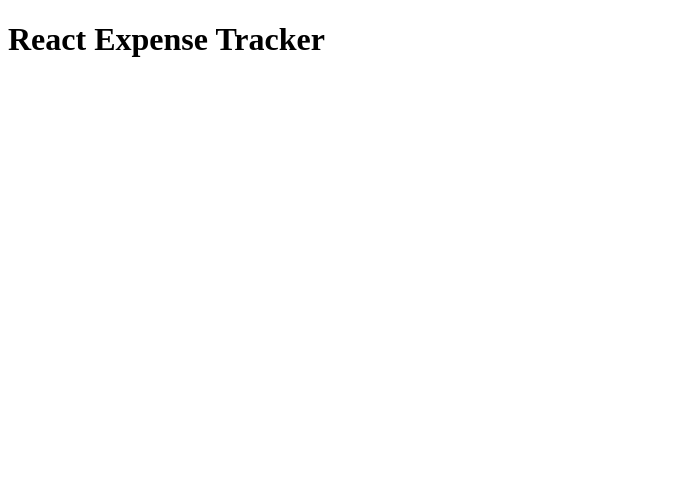
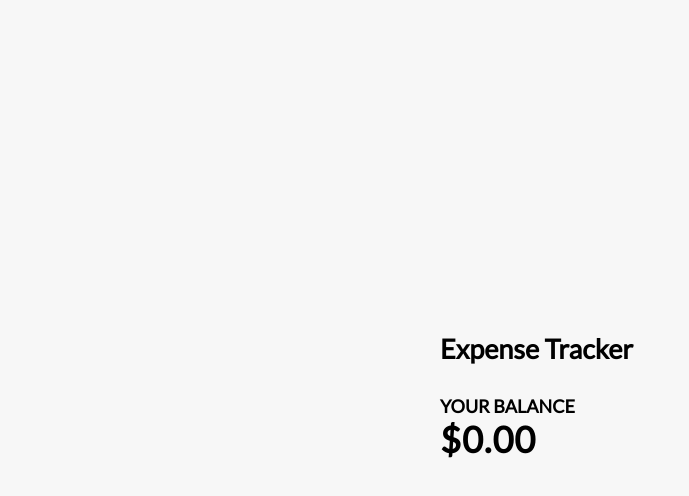
Before and after one commit to samimunir/Projects, a React (Create React App) app in the folder React Expense Tracker/expense-tracker-react/: page / in a window 1280 px wide. Shown: the top 496 px of the page, without its empty margins (0-689 px from the left). Built offline with nearby package versions, Linux system fonts and the light colour scheme.

Commit message:
building out Header, Balance, and IncomeExpenses components

```diff
--- a/React Expense Tracker/expense-tracker-react/src/App.css
+++ b/React Expense Tracker/expense-tracker-react/src/App.css
@@ -0,0 +1,152 @@
+@import url('https://fonts.googleapis.com/css?family=Lato&display=swap');
+
+:root {
+  --box-shadow: 0 1px 3px rgba(0, 0, 0, 0.12), 0 1px 2px rgba(0, 0, 0, 0.24);
+}
+
+* {
+  box-sizing: border-box;
+}
+
+body {
+  background-color: #f7f7f7;
+  display: flex;
+  flex-direction: column;
+  align-items: center;
+  justify-content: center;
+  min-height: 100vh;
+  margin: 0;
+  font-family: 'Lato', sans-serif;
+  font-size: 18px;
+}
+
+.container {
+  margin: 30px auto;
+  width: 400px;
+}
+
+h1 {
+  letter-spacing: 1px;
+  margin: 0;
+}
+
+h3 {
+  border-bottom: 1px solid #bbb;
+  padding-bottom: 10px;
+  margin: 40px 0 10px;
+}
+
+h4 {
+  margin: 0;
+  text-transform: uppercase;
+}
+
+.inc-exp-container {
+  background-color: #fff;
+  box-shadow: var(--box-shadow);
+  padding: 20px;
+  display: flex;
+  justify-content: space-between;
+  margin: 20px 0;
+}
+
+.inc-exp-container > div {
+  flex: 1;
+  text-align: center;
+}
+
+.inc-exp-container > div:first-of-type {
+  border-right: 1px solid #dedede;
+}
+
+.money {
+  font-size: 20px;
+  letter-spacing: 1px;
+  margin: 5px 0;
+}
+
+.money.plus {
+  color: #2ecc71;
+}
+
+.money.minus {
+  color: #c0392b;
+}
+
+label {
+  display: inline-block;
+  margin: 10px 0;
+}
+
+input[type='text'],
+input[type='number'] {
+  border: 1px solid #dedede;
+  border-radius: 2px;
+  display: block;
+  font-size: 16px;
+  padding: 10px;
+  width: 100%;
+}
+
+.btn {
+  cursor: pointer;
+  background-color: #9c88ff;
+  box-shadow: var(--box-shadow);
+  color: #fff;
+  border: 0;
+  display: block;
+  font-size: 16px;
+  margin: 10px 0 30px;
+  padding: 10px;
+  width: 100%;
+}
+
+.btn:focus,
+.delete-btn:focus {
+  outline: 0;
+}
+
+.list {
+  list-style-type: none;
+  padding: 0;
+  margin-bottom: 40px;
+}
+
+.list li {
+  background-color: #fff;
+  box-shadow: var(--box-shadow);
+  color: #333;
+  display: flex;
+  justify-content: space-between;
+  position: relative;
+  padding: 10px;
+  margin: 10px 0;
+}
+
+.list li.plus {
+  border-right: 5px solid #2ecc71;
+}
+
+.list li.minus {
+  border-right: 5px solid #c0392b;
+}
+
+.delete-btn {
+  cursor: pointer;
+  background-color: #e74c3c;
+  border: 0;
+  color: #fff;
+  font-size: 20px;
+  line-height: 20px;
+  padding: 2px 5px;
+  position: absolute;
+  top: 50%;
+  left: 0;
+  transform: translate(-100%, -50%);
+  opacity: 0;
+  transition: opacity 0.3s ease;
+}
+
+.list li:hover .delete-btn {
+  opacity: 1;
+}
--- a/React Expense Tracker/expense-tracker-react/src/App.js
+++ b/React Expense Tracker/expense-tracker-react/src/App.js
@@ -1,9 +1,15 @@
+import React from 'react';
+import Header from './components/Header';
+import Balance from './components/Balance';
 import './App.css';
 
 function App() {
   return (
-    <div className="App">
-      <h1>React Expense Tracker</h1>
+    <div>
+      <Header/>
+      <div className='container'>
+        <Balance/>
+      </div>
     </div>
   );
 }
--- /dev/null
+++ b/React Expense Tracker/expense-tracker-react/src/components/Balance.jsx
@@ -0,0 +1,12 @@
+import React from 'react';
+
+const Balance = () => {
+  return (
+    <>
+        <h4>Your Balance</h4>
+        <h1 id='balance'>$0.00</h1>
+    </>
+  );
+}
+
+export default Balance;
--- /dev/null
+++ b/React Expense Tracker/expense-tracker-react/src/components/Header.jsx
@@ -0,0 +1,9 @@
+import React from 'react';
+
+const Header = () => {
+  return (
+    <h2>Expense Tracker</h2>
+  );
+}
+
+export default Header;
--- a/React Expense Tracker/expense-tracker-react/src/index.js
+++ b/React Expense Tracker/expense-tracker-react/src/index.js
@@ -1,10 +1,5 @@
 import React from 'react';
-import ReactDOM from 'react-dom/client';
+import ReactDOM from 'react-dom';
 import App from './App';
 
-const root = ReactDOM.createRoot(document.getElementById('root'));
-root.render(
-  <React.StrictMode>
-    <App />
-  </React.StrictMode>
-);
+ReactDOM.render(<App/>, document.getElementById('root'));
```
Also changed, not shown: React Expense Tracker/expense-tracker-react/src/components/IncomeExpenses.jsx (added, +9 -0 lines), 1 other file (tests, documents, lock files or other folders).
